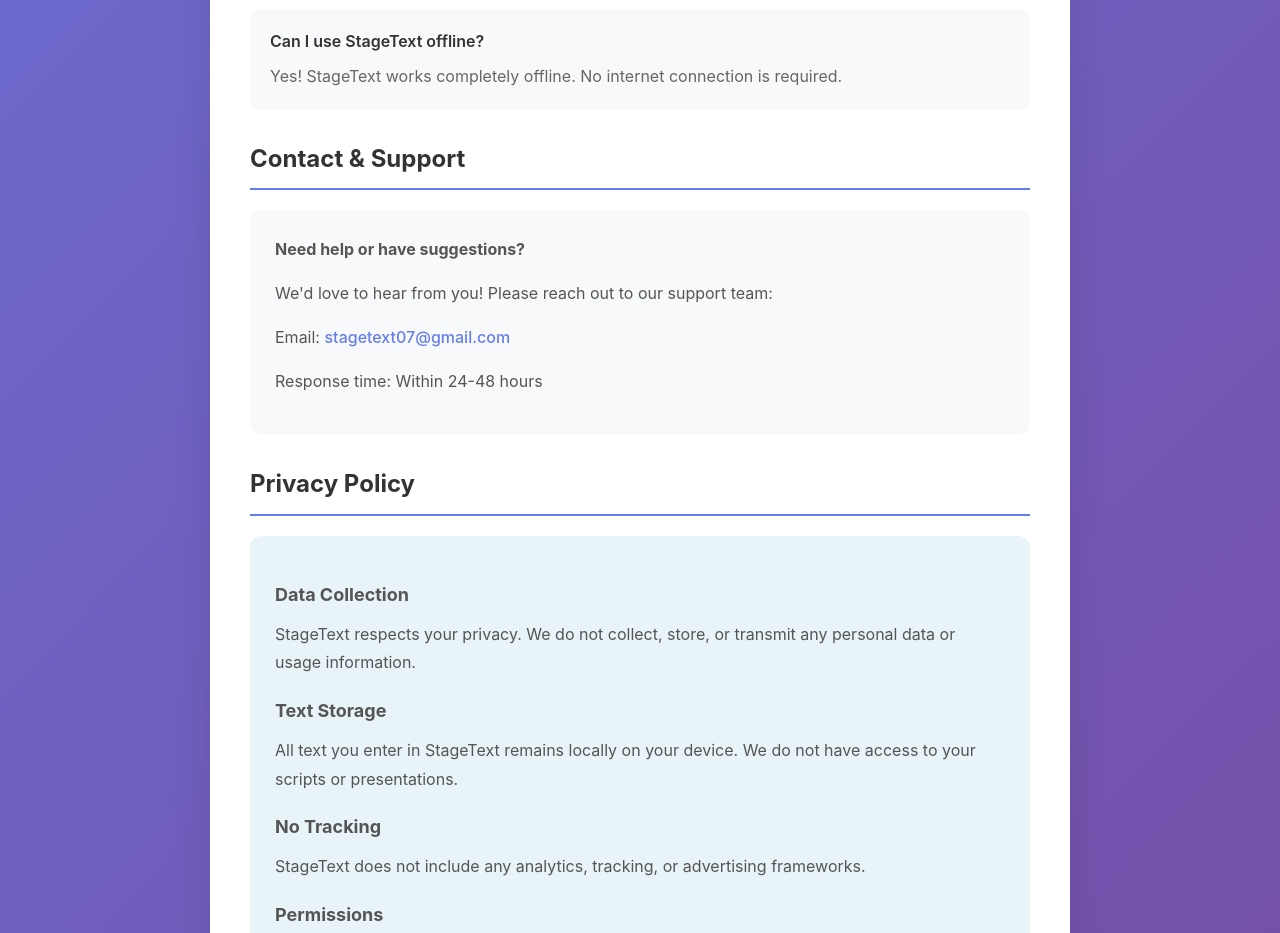
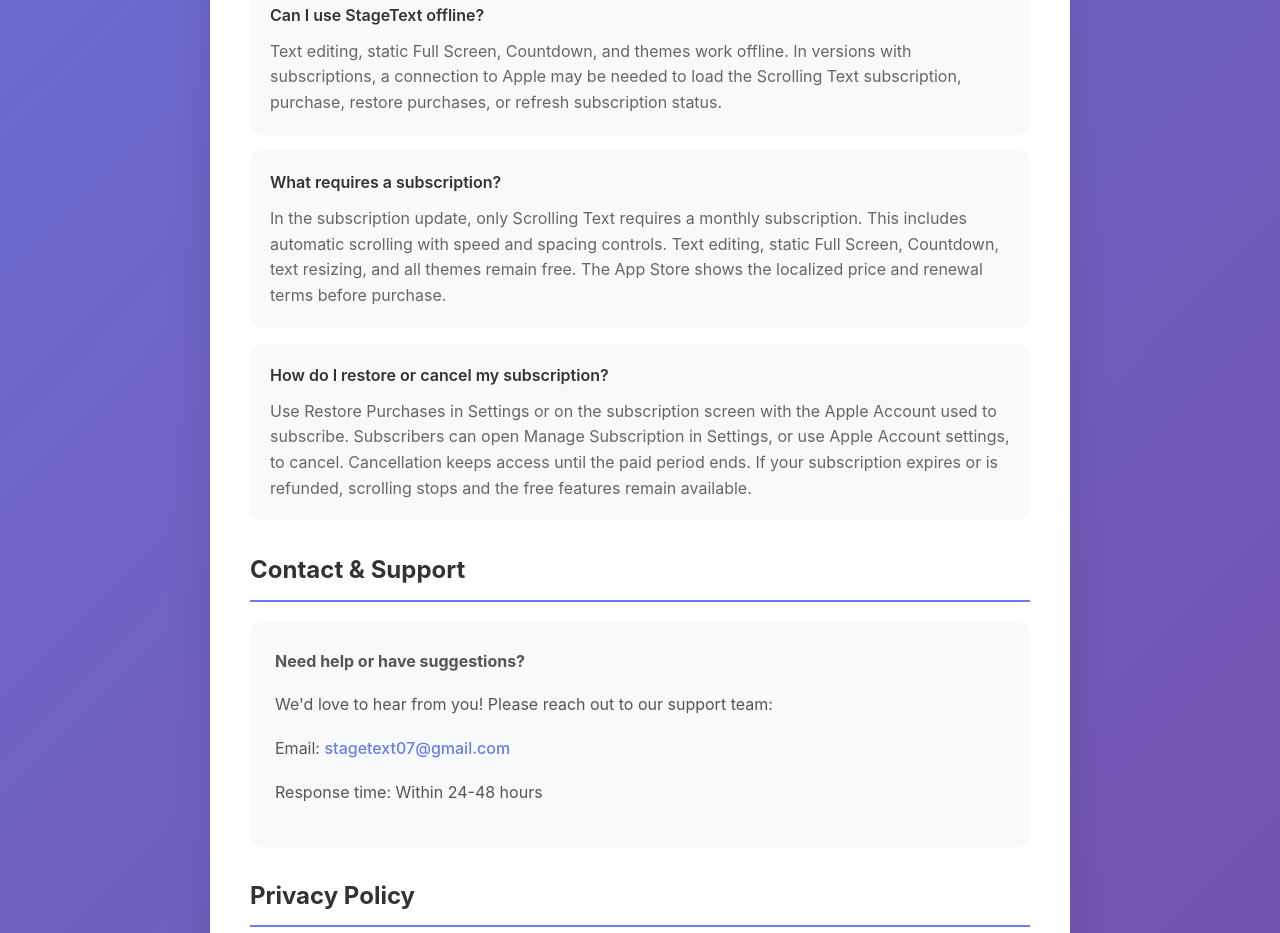
Before and after one commit to arturR18/StageSupport, a plain HTML site: page index.html in a window 1280 px wide. Shown: the part 1939-2872 px from the top of the page. Drawn offline with Linux system fonts and the light colour scheme.

Commit message:
Prepare StageText support and privacy for optional Scrolling Text subscriptions

```diff
--- a/index.html
+++ b/index.html
@@ -250,7 +250,7 @@
 
             <div class="faq-item">
                 <div class="faq-question">How do I dismiss the keyboard?</div>
-                <div class="faq-answer">Simply tap anywhere outside the text editor, or scroll down in the settings area to dismiss the keyboard.</div>
+                <div class="faq-answer">Tap Done above the editor. You can also dismiss the keyboard by scrolling in Settings.</div>
             </div>
 
             <div class="faq-item">
@@ -260,9 +260,17 @@
 
             <div class="faq-item">
                 <div class="faq-question">Can I use StageText offline?</div>
-                <div class="faq-answer">Yes! StageText works completely offline. No internet connection is required.</div>
+                <div class="faq-answer">Text editing, static Full Screen, Countdown, and themes work offline. In versions with subscriptions, a connection to Apple may be needed to load the Scrolling Text subscription, purchase, restore purchases, or refresh subscription status.</div>
             </div>
 
+            <div class="faq-item">
+                <div class="faq-question">What requires a subscription?</div>
+                <div class="faq-answer">In the subscription update, only Scrolling Text requires a monthly subscription. This includes automatic scrolling with speed and spacing controls. Text editing, static Full Screen, Countdown, text resizing, and all themes remain free. The App Store shows the localized price and renewal terms before purchase.</div>
+            </div>
+            <div class="faq-item">
+                <div class="faq-question">How do I restore or cancel my subscription?</div>
+                <div class="faq-answer">Use Restore Purchases in Settings or on the subscription screen with the Apple Account used to subscribe. Subscribers can open Manage Subscription in Settings, or use Apple Account settings, to cancel. Cancellation keeps access until the paid period ends. If your subscription expires or is refunded, scrolling stops and the free features remain available.</div>
+            </div>
             <h2>Contact & Support</h2>
             <div class="contact-section">
                 <p><strong>Need help or have suggestions?</strong></p>
@@ -274,10 +282,10 @@
             <h2>Privacy Policy</h2>
             <div class="privacy-section">
                 <h3>Data Collection</h3>
-                <p>StageText respects your privacy. We do not collect, store, or transmit any personal data or usage information.</p>
+                <p>Your scripts stay on your device. The app does not use advertising, tracking, or analytics. Apple processes optional subscription purchases. Read the <a href="privacy.html">full privacy policy</a> for purchase and support information.</p>
 
                 <h3>Text Storage</h3>
-                <p>All text you enter in StageText remains locally on your device. We do not have access to your scripts or presentations.</p>
+                <p>Text stays on your device for the current app session. Copy text you want to keep before closing the app; StageText does not include a saved-script library or cloud sync.</p>
 
                 <h3>No Tracking</h3>
                 <p>StageText does not include any analytics, tracking, or advertising frameworks.</p>
@@ -288,7 +296,7 @@
                 <h3>Updates</h3>
                 <p>This privacy policy may be updated from time to time. Any changes will be reflected on this page.</p>
 
-                <p><em>Last updated: August 2025</em></p>
+                <p><em>Last updated: November 18, 2026</em></p>
             </div>
 
             <div class="footer">
```
